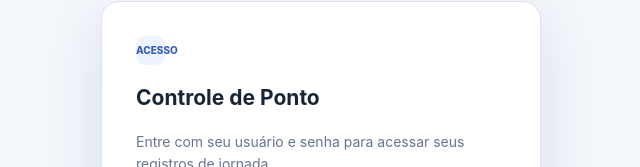
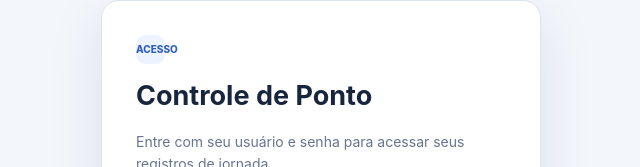
Before and after one commit to fersahub/ControleDePonto, a plain HTML site: page index.html in a window 1280 px wide. Shown: the part 152-319 px from the top of the page, without its empty margins (319-959 px from the left). Drawn offline with Linux system fonts and the light colour scheme.

Commit message:
Ajusta estilo do título de autenticação

```diff
--- a/assets/css/style.css
+++ b/assets/css/style.css
@@ -761,7 +761,7 @@ body.auth-ready #authScreen { display: none !important; }
   background: #fff;
   box-shadow: 0 18px 55px rgba(20, 42, 75, .10);
 }
-.auth-card h1 { margin: 12px 0 8px; color: #17263d; font-size: 27px; }
+.auth-card h2 { margin: 12px 0 8px; color: #17263d; font-size: 27px; }
 .auth-card > p { color: #66758c; line-height: 1.55; }
 .auth-card form { display: grid; gap: 16px; margin-top: 24px; }
 .auth-card .button { width: 100%; min-height: 48px; }
```
